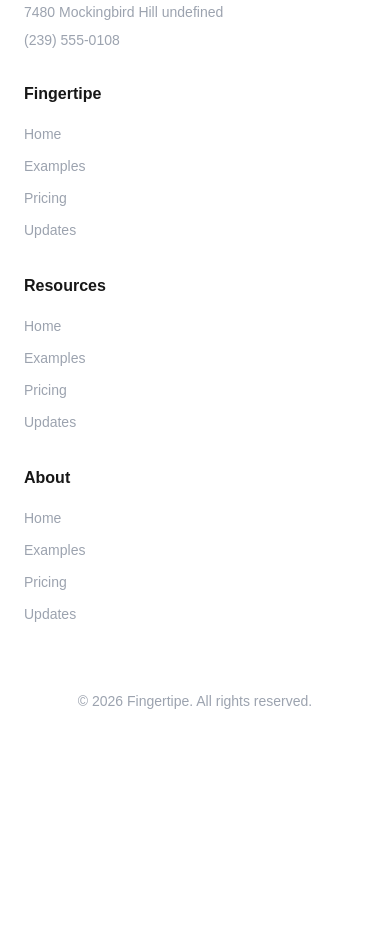
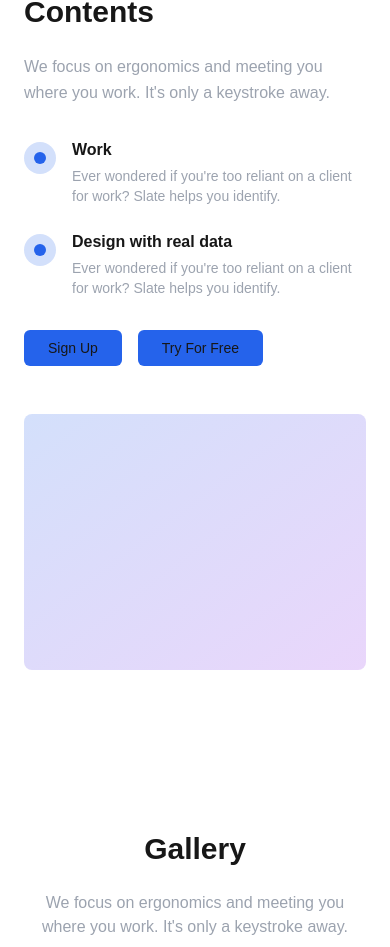
Before and after one commit to DaihSeven/frontend-test-adac-softwares, a Next.js app in the folder frontend-test-adac-softwares/: page / in a window 390 px wide. Shown: the part 1668-2615 px from the top of the page. Before the commit the page ends 2427 px from the top, so only its background shows below. Built offline with nearby package versions, Linux system fonts and the light colour scheme.

Commit message:
feat: :sparkles: responsive sections contents and gallery aligned with Figma design, no images

```diff
--- a/frontend-test-adac-softwares/src/app/page.tsx
+++ b/frontend-test-adac-softwares/src/app/page.tsx
@@ -3,7 +3,8 @@
 import Footer from "@/components/layout/Footer";
 import HeroSection from "@/components/sections/HeroSection";
 import FeaturesSection from "@/components/sections/FeaturesSection";
-
+import ContentsSection from "@/components/sections/ContentsSection";
+import GallerySection from "@/components/sections/GallerySection";
 
 export default function Home() {
   return (
@@ -12,6 +13,8 @@
       <main className="min-h-screen">
         <HeroSection/>
         <FeaturesSection/>
+        <ContentsSection/>
+        <GallerySection/>
       </main>
       <Footer />
     </>
--- /dev/null
+++ b/frontend-test-adac-softwares/src/components/sections/ContentsSection.tsx
@@ -0,0 +1,59 @@
+export default function ContentsSection() {
+  return (
+    <section className="w-full py-20 border-t border-white/10">
+      <div className="mx-auto max-w-7xl px-6">
+        <div className="grid md:grid-cols-2 gap-12 items-center">
+          {/* Left Content */}
+          <div>
+            <h2 className="text-3xl md:text-4xl font-bold mb-6">Contents</h2>
+            <p className="text-gray-400 text-base leading-relaxed mb-8">
+              We focus on ergonomics and meeting you where you work. It's only a
+              keystroke away.
+            </p>
+
+            {/* Feature List */}
+            <div className="space-y-6">
+              <div className="flex items-start gap-4">
+                <div className="w-8 h-8 rounded-full bg-blue-600/20 flex items-center justify-center flex-shrink-0 mt-1">
+                  <div className="w-3 h-3 rounded-full bg-blue-600" />
+                </div>
+                <div>
+                  <h4 className="font-semibold mb-1">Work</h4>
+                  <p className="text-sm text-gray-400">
+                    Ever wondered if you're too reliant on a client for work? Slate
+                    helps you identify.
+                  </p>
+                </div>
+              </div>
+
+              <div className="flex items-start gap-4">
+                <div className="w-8 h-8 rounded-full bg-blue-600/20 flex items-center justify-center flex-shrink-0 mt-1">
+                  <div className="w-3 h-3 rounded-full bg-blue-600" />
+                </div>
+                <div>
+                  <h4 className="font-semibold mb-1">Design with real data</h4>
+                  <p className="text-sm text-gray-400">
+                    Ever wondered if you're too reliant on a client for work? Slate
+                    helps you identify.
+                  </p>
+                </div>
+              </div>
+            </div>
+
+            <div className="mt-8 flex gap-4">
+              <button className="px-6 py-2 bg-blue-600 hover:bg-blue-700 rounded-md text-sm font-medium transition-all duration-200">
+                Sign Up
+              </button>
+              <button className="px-6 py-2 bg-blue-600 hover:bg-blue-700 rounded-md text-sm font-medium transition-all duration-200">
+                Try For Free
+              </button>
+            </div>
+          </div>
+
+          {/* Right Image Placeholder: achar a imagem */}
+          <div className="bg-gradient-to-br from-blue-600/20 to-purple-600/20 rounded-lg aspect-[4/3]" />
+        </div>
+      </div>
+    </section>
+  );
+}
--- a/frontend-test-adac-softwares/src/components/sections/FeaturesSection.tsx
+++ b/frontend-test-adac-softwares/src/components/sections/FeaturesSection.tsx
@@ -20,7 +20,7 @@
   return (
     <section className="w-full py-20 border-t border-white/10">
       <div className="mx-auto max-w-7xl px-6">
-        {/* Section Header */}
+        {/* Section Header: para que é o serviço */}
         <div className="text-center mb-16">
           <h2 className="text-sm font-semibold text-gray-400 mb-4 uppercase tracking-wider">
             FEATURES
@@ -31,11 +31,11 @@
           </p>
         </div>
 
-        {/* Features Grid */}
+        {/* Features Grid: cada item do serviço*/}
         <div className="grid md:grid-cols-3 gap-8 md:gap-12">
           {features.map((feature, index) => (
             <div key={index} className="text-center">
-              {/* Icon Placeholder */}
+              {/* Icon Placeholder : selecionar um icon depois*/}
               <div className="w-16 h-16 mx-auto mb-6 bg-gradient-to-br from-blue-600 to-purple-600 rounded-lg" />
 
               <h3 className="text-xl font-semibold mb-4">{feature.title}</h3>
--- /dev/null
+++ b/frontend-test-adac-softwares/src/components/sections/GallerySection.tsx
@@ -0,0 +1,31 @@
+export default function GallerySection() {
+  return (
+    <section className="w-full py-20 border-t border-white/10">
+      <div className="mx-auto max-w-7xl px-6">
+        <div className="text-center mb-12">
+          <h2 className="text-3xl md:text-4xl font-bold mb-6">Gallery</h2>
+          <p className="text-gray-400 text-base max-w-2xl mx-auto mb-8">
+            We focus on ergonomics and meeting you where you work. It's only a
+            keystroke away.
+          </p>
+        </div>
+
+        {/* Gallery Grid: acahhr imagem dos produtos */}
+        <div className="grid md:grid-cols-2 lg:grid-cols-4 gap-6 mb-8">
+          {[1, 2, 3, 4].map((item) => (
+            <div
+              key={item}
+              className="aspect-square bg-gradient-to-br from-blue-600/20 to-purple-600/20 rounded-lg"
+            />
+          ))}
+        </div>
+
+        <div className="text-center">
+          <button className="px-8 py-3 border border-white/20 hover:bg-white hover:text-black rounded-md font-medium transition-all duration-200">
+            See more
+          </button>
+        </div>
+      </div>
+    </section>
+  );
+}
--- a/frontend-test-adac-softwares/src/components/sections/HeroSection.tsx
+++ b/frontend-test-adac-softwares/src/components/sections/HeroSection.tsx
@@ -3,7 +3,7 @@
     <section className="relative w-full overflow-hidden py-20 md:py-32">
       <div className="mx-auto max-w-7xl px-6">
         <div className="text-center">
-          {/* Main Heading */}
+          {/* Main Heading : texto principal*/}
           <h1 className="text-5xl md:text-6xl lg:text-7xl font-bold leading-tight mb-6">
             Work at the
             <br />
@@ -12,7 +12,7 @@
             thought
           </h1>
 
-          {/* Subtitle */}
+          {/* Subtitulo */}
           <p className="text-gray-400 text-base md:text-lg max-w-2xl mx-auto mb-10">
             Most calendars are designed for teams. Slate is designed for
             freelancers who want a simple way to plan their schedule.
```
